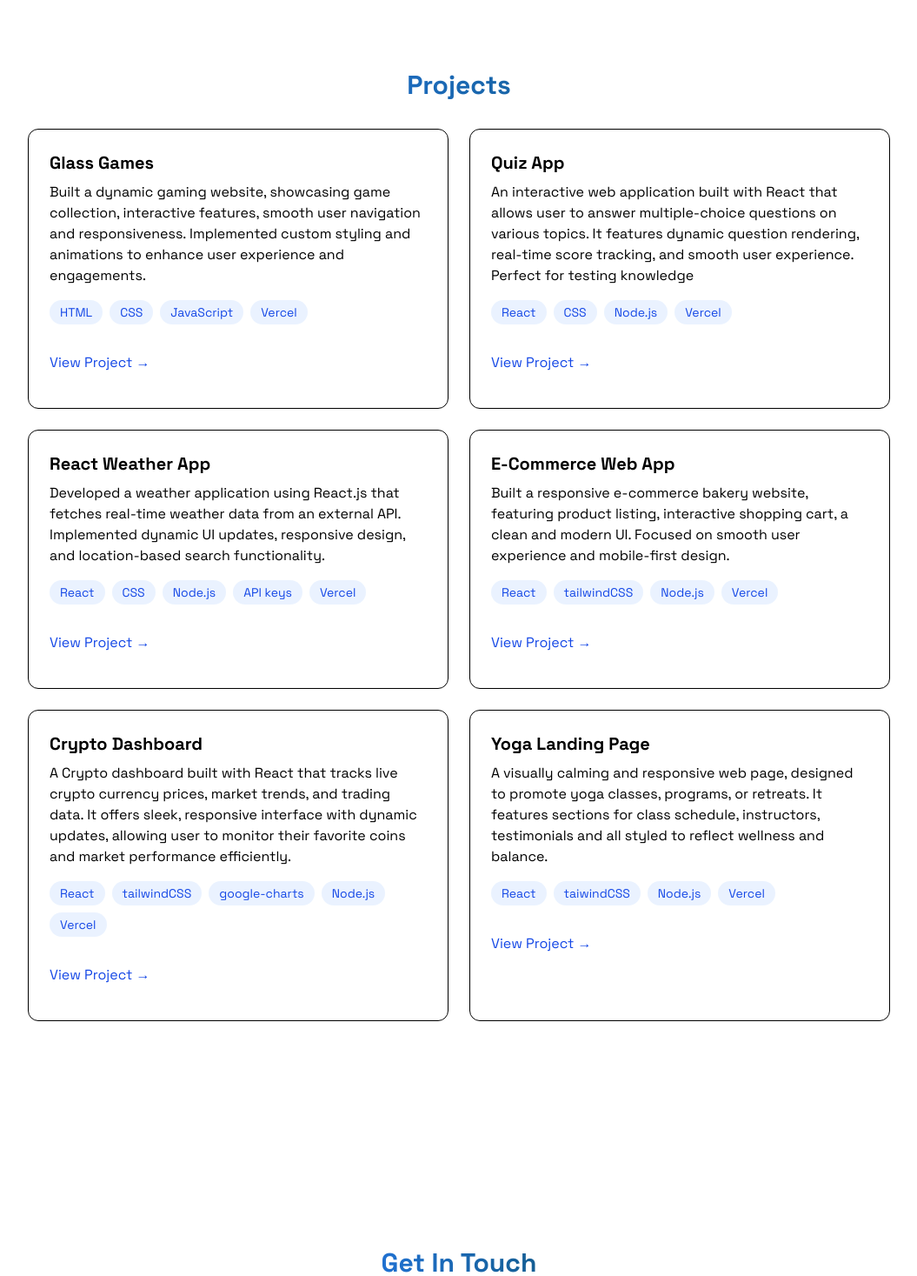
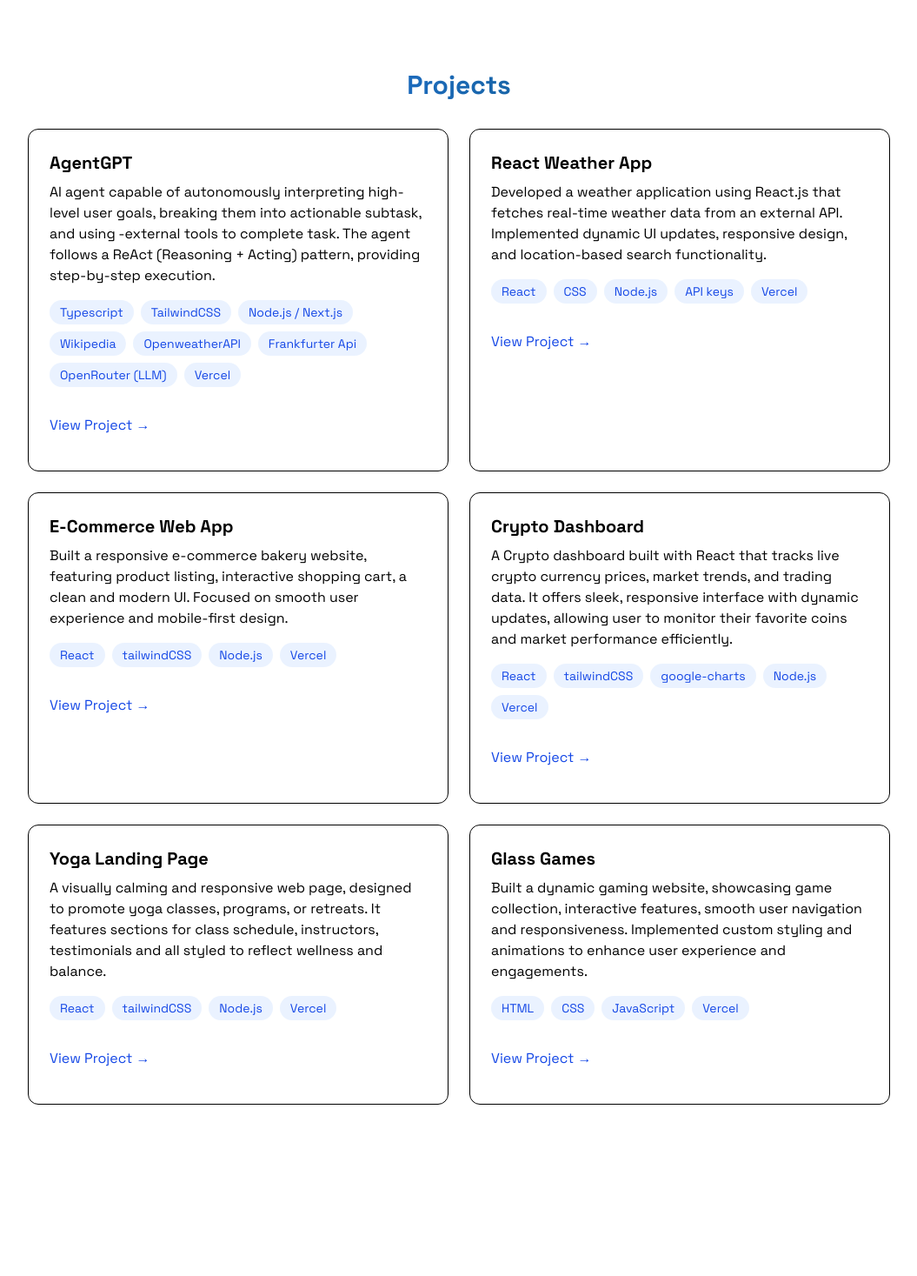
Before and after one commit to Nche-jnr/Nche-Portfolio, a React (Vite) app: page / in a window 1280 px wide. Shown: the part 1796-3263 px from the top of the page at 87% size, without its empty margins (112-1167 px from the left). Built offline with nearby package versions, Linux system fonts and the light colour scheme.

Commit message:
Project added

```diff
--- a/src/components/sections/Projects.jsx
+++ b/src/components/sections/Projects.jsx
@@ -14,13 +14,13 @@ export const Projects = () => {
           </h2>
           <div className="grid grid-cols-1 md:grid-cols-2 gap-6">
             <div className="p-6 rounded-xl border border-black/100 hover:-translate-y-1 hover:border-blue-500/30 hover:shadow-[0_2px_8px_rgba(59,130,246,0.2)] transition">
-              <h3 className="text-xl font-bold mb-2">Glass Games</h3>
+              <h3 className="text-xl font-bold mb-2">AgentGPT</h3>
               <p className="text-black mb-4">
-                Built a dynamic gaming website, showcasing game collection, interactive features, smooth user
-                navigation and responsiveness. Implemented custom styling and animations to enhance user experience and engagements.
+                AI agent capable of autonomously interpreting high-level user goals, breaking them into actionable subtask, and using
+                -external tools to complete task. The agent follows a ReAct (Reasoning + Acting) pattern, providing step-by-step execution.
               </p>
               <div className="flex flex-wrap gap-2 mb-4">
-                {["HTML", "CSS", "JavaScript", "Vercel"].map((tech, key) => (
+                {["Typescript ", "TailwindCSS", "Node.js / Next.js", "Wikipedia", "OpenweatherAPI", "Frankfurter Api", "OpenRouter (LLM)", "Vercel"].map((tech, key) => (
                   <span
                     key={key}
                     className="bg-blue-500/10 text-blue-700 py-1 px-3 rounded-full text-sm hover:bg-blue-500/20
@@ -33,35 +33,7 @@ export const Projects = () => {
               <div className="flex justify-between items-center">
                 <button className="text-blue-700 hover:text-blue-900 transition-colors my-4 cursor-pointer">
                   <a
-                    href="https://glass-games.vercel.app"
-                  >
-                    View Project →
-                  </a>
-                </button>
-              </div>
-            </div>
-
-            <div className="p-6 rounded-xl border border-black/100 hover:-translate-y-1 hover:border-blue-500/30 hover:shadow-[0_2px_8px_rgba(59,130,246,0.2)] transition">
-              <h3 className="text-xl font-bold mb-2">Quiz App</h3>
-              <p className="text-black mb-4">
-                An interactive web application built with React that allows user to answer multiple-choice questions on various topics.
-                It features dynamic question rendering, real-time score tracking, and smooth user experience. Perfect for testing knowledge
-              </p>
-              <div className="flex flex-wrap gap-2 mb-4">
-                {["React", "CSS", "Node.js", "Vercel"].map((tech, key) => (
-                  <span
-                    key={key}
-                    className="bg-blue-500/10 text-blue-700 py-1 px-3 rounded-full text-sm hover:bg-blue-500/20
-                        hover:shadow-[0_2px_8px_rgba(59,130,246,0.1)] transition-all"
-                  >
-                    {tech}
-                  </span>
-                ))}
-              </div>
-              <div className="flex justify-between items-center">
-                <button className="text-blue-700 hover:text-blue-900 transition-colors my-4 cursor-pointer">
-                  <a
-                    href="https://quiz-app-six-amber.vercel.app"
+                    href="https://agent-ai-m49w.vercel.app"
                   >
                     View Project →
                   </a>
@@ -157,7 +129,7 @@ export const Projects = () => {
               A visually calming and responsive web page, designed to promote yoga classes, programs, or retreats. It features sections for class schedule, instructors, testimonials and all styled to reflect wellness and balance.
               </p>
               <div className="flex flex-wrap gap-2 mb-4">
-                {["React", "taiwindCSS", "Node.js", "Vercel"].map((tech, key) => (
+                {["React", "tailwindCSS", "Node.js", "Vercel"].map((tech, key) => (
                   <span
                     key={key}
                     className="bg-blue-500/10 text-blue-700 py-1 px-3 rounded-full text-sm hover:bg-blue-500/20
@@ -177,6 +149,34 @@ export const Projects = () => {
                 </button>
               </div>
             </div>
+
+            <div className="p-6 rounded-xl border border-black/100 hover:-translate-y-1 hover:border-blue-500/30 hover:shadow-[0_2px_8px_rgba(59,130,246,0.2)] transition">
+              <h3 className="text-xl font-bold mb-2">Glass Games</h3>
+              <p className="text-black mb-4">
+                Built a dynamic gaming website, showcasing game collection, interactive features, smooth user
+                navigation and responsiveness. Implemented custom styling and animations to enhance user experience and engagements.
+              </p>
+              <div className="flex flex-wrap gap-2 mb-4">
+                {["HTML", "CSS", "JavaScript", "Vercel"].map((tech, key) => (
+                  <span
+                    key={key}
+                    className="bg-blue-500/10 text-blue-700 py-1 px-3 rounded-full text-sm hover:bg-blue-500/20
+                        hover:shadow-[0_2px_8px_rgba(59,130,246,0.1)] transition-all"
+                  >
+                    {tech}
+                  </span>
+                ))}
+              </div>
+              <div className="flex justify-between items-center">
+                <button className="text-blue-700 hover:text-blue-900 transition-colors my-4 cursor-pointer">
+                  <a
+                    href="https://glass-games.vercel.app"
+                  >
+                    View Project →
+                  </a>
+                </button>
+              </div>
+            </div>
           </div>
         </div>
       </RevealOnScroll>
```
